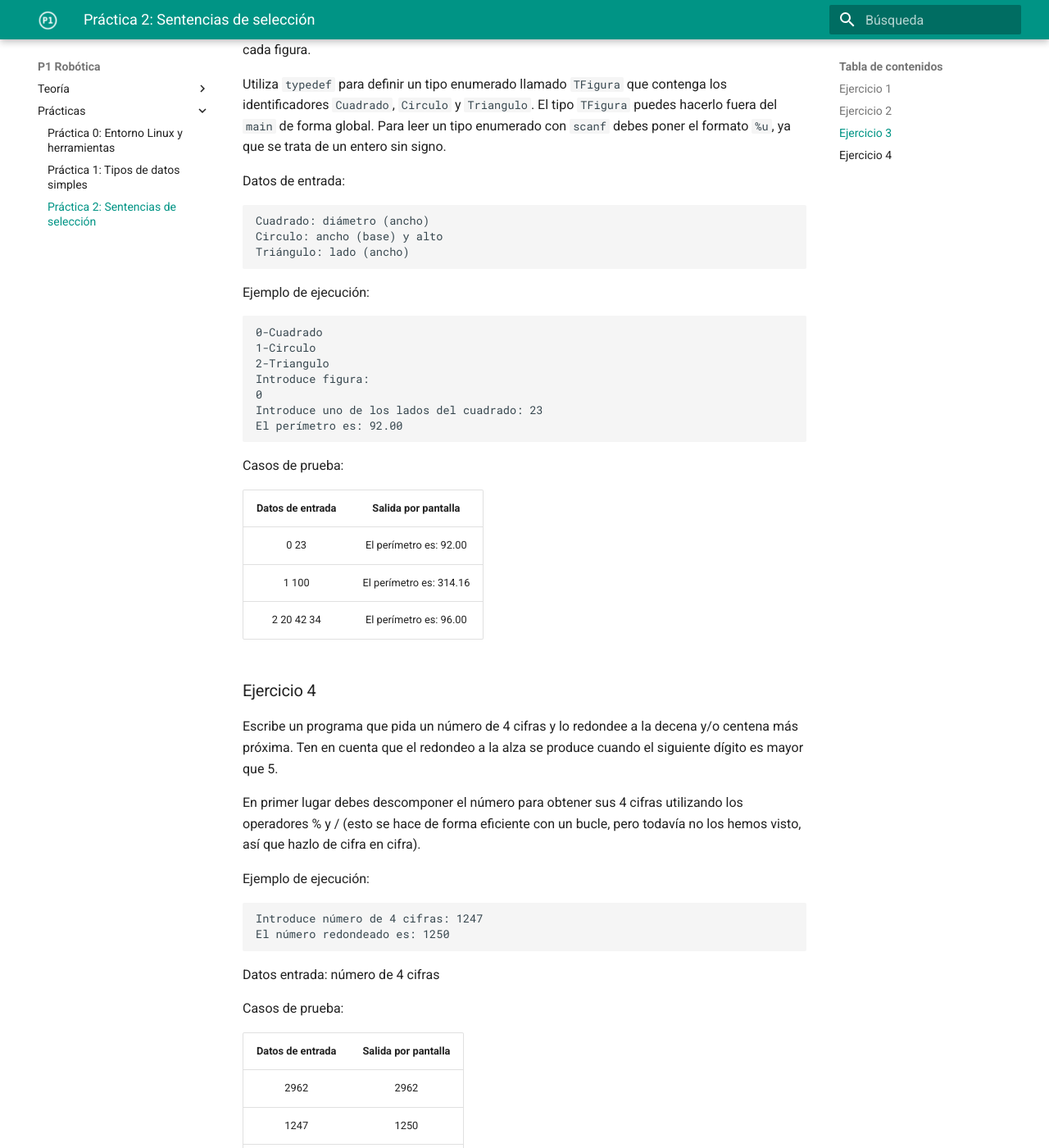
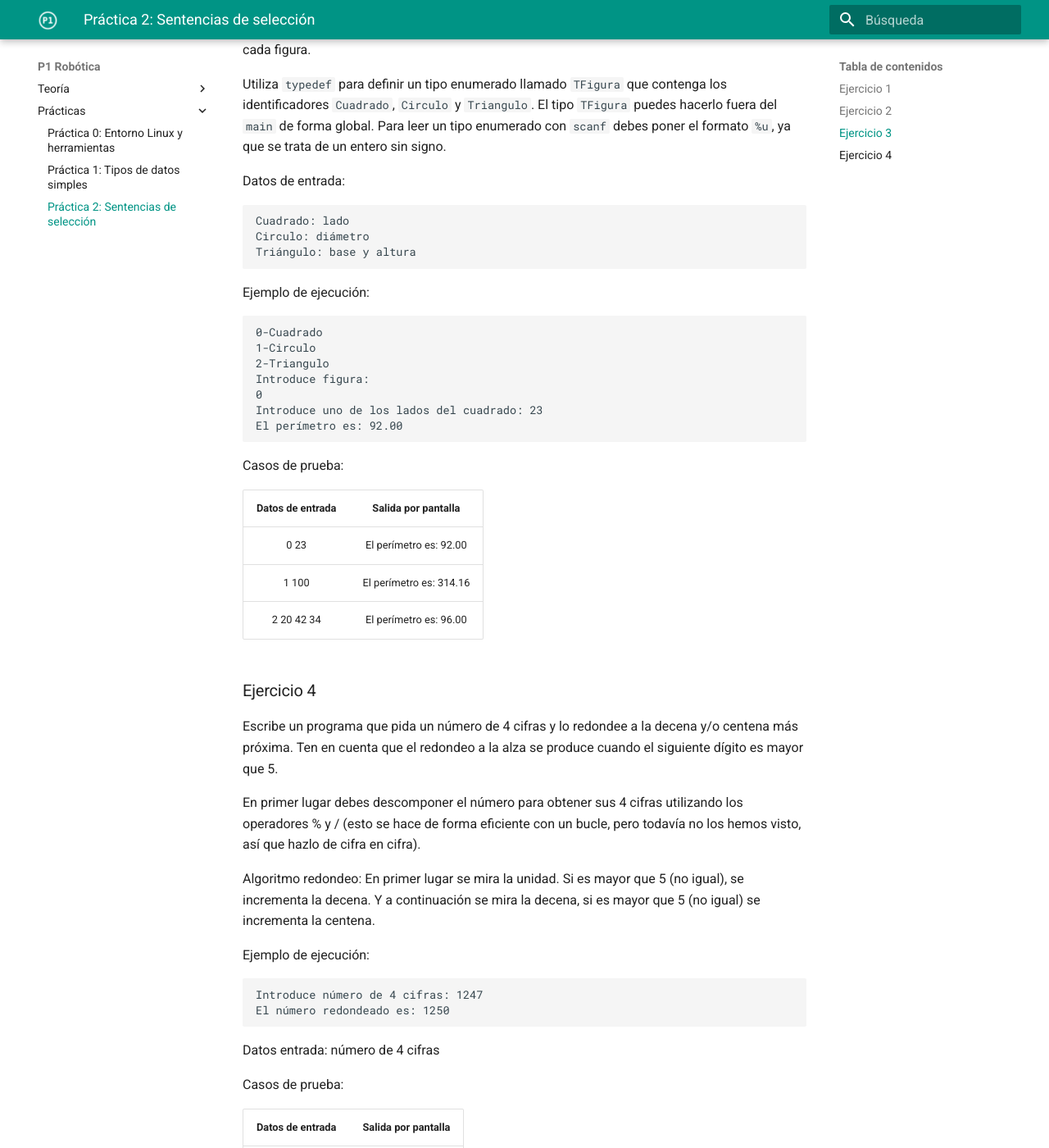
Before and after one commit to cpomares/p1-robotica, an MkDocs documentation site: the page built from docs/Practicas/practica02/practica02.md, in a window 1280 px wide and 1400 px high, scrolled down 1684 px. Shown: the whole window at 82% size. Built offline with MkDocs 1.6.1 and Material for MkDocs 9.7.7, drawn with Linux system fonts in a browser that asks for light colours.

Commit message:
errata p2

```diff
--- a/docs/Practicas/practica02/practica02.md
+++ b/docs/Practicas/practica02/practica02.md
@@ -67,9 +67,9 @@ Utiliza `typedef` para definir un tipo enumerado llamado `TFigura` que contenga
 Datos de entrada:
 
 ~~~text
-Cuadrado: diámetro (ancho)
-Circulo: ancho (base) y alto
-Triángulo: lado (ancho)
+Cuadrado: lado
+Circulo: diámetro
+Triángulo: base y altura
 ~~~
 
 Ejemplo de ejecución:
@@ -99,6 +99,8 @@ Escribe un programa que pida un número de 4 cifras y lo redondee a la decena y/
 
 En primer lugar debes descomponer el número para obtener sus 4 cifras utilizando los operadores % y / (esto se hace de forma eficiente con un bucle, pero todavía no los hemos visto, así que hazlo de cifra en cifra).
 
+Algoritmo redondeo: En primer lugar se mira la unidad. Si es mayor que 5 (no igual), se incrementa la decena. Y a continuación se mira la decena, si es mayor que 5 (no igual) se incrementa la centena.
+
 Ejemplo de ejecución:
 
 ~~~text
@@ -115,7 +117,7 @@ Casos de prueba:
 | 2962             | 2962  |
 | 1247            | 1250 |
 | 1258       | 1300  |
-| 1887.      | 1900 |
+| 1887       | 1900 |
 | 1847       | 1850 |
 | 1486       | 1500 |
 
```
